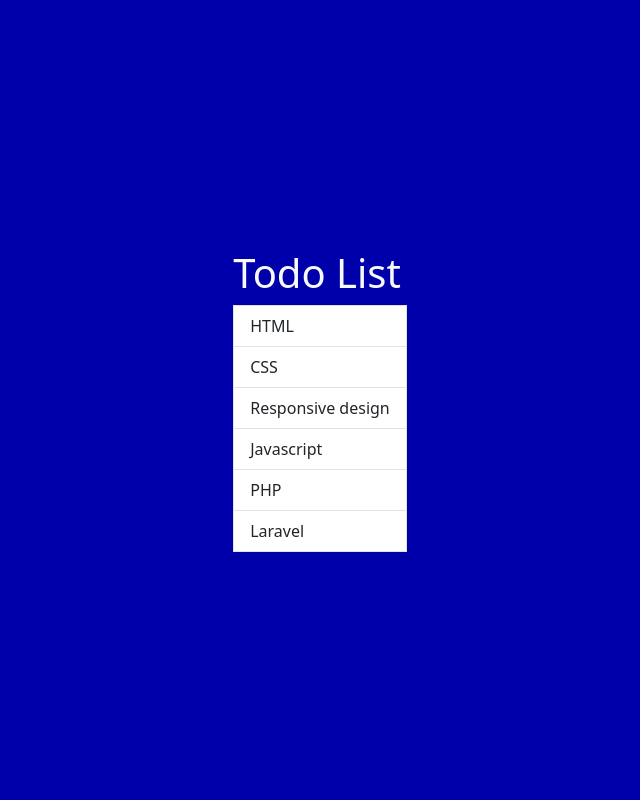
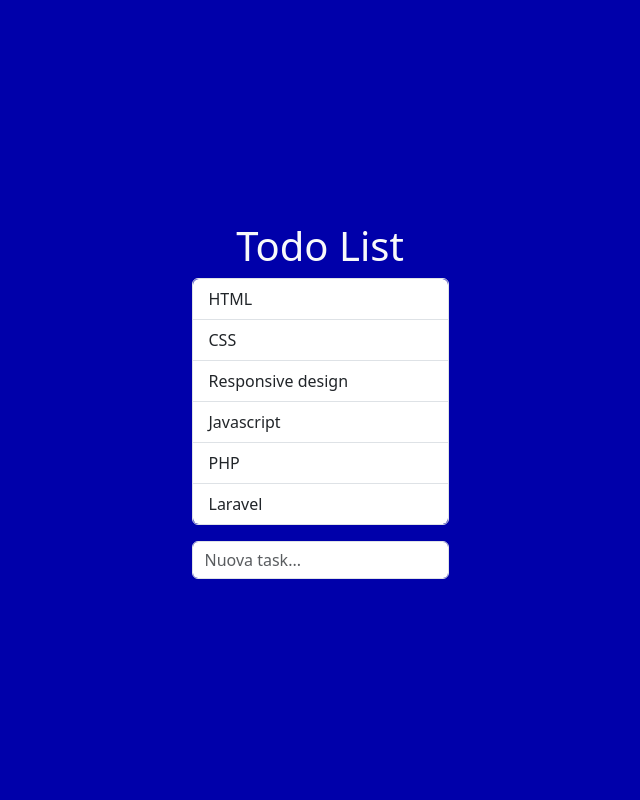
Before and after one commit to Emanuele-Colaci/php-todo-list-json, a PHP site: page / in a window 1280 px wide. Shown: the whole page, without its empty margins (320-960 px from the left). Run offline with PHP 8.4, Linux system fonts and the light colour scheme; some libraries are stand-ins or nearby versions.

Commit message:
Fatto esercizio base

```diff
--- a/index.php
+++ b/index.php
@@ -13,12 +13,19 @@
                 <div class="container">
                     <div class="row">
                         <div class="col-12">
-                            <h1 class="text-light">Todo List</h1>
-                            <ul class="list-group list-group-flush border border-1">
+                            <h1 class="text-light text-center">Todo List</h1>
+                            <ul class="list-group list-group-flush border rounded border-1">
                                 <li v-for="(todoItem, index) in todoList" :key="index" class="list-group-item">
                                     {{ todoItem.text }}
                                 </li>
                             </ul>
+                        </div>
+                    </div>
+                </div>
+                <div class="container">
+                    <div class="row">
+                        <div class="col-12">
+                            <input type="text" @keyup.enter="list" v-model="todoItem.text" class="form-control mt-3" placeholder="Nuova task...">
                         </div>
                     </div>
                 </div>
--- a/js/script.js
+++ b/js/script.js
@@ -3,9 +3,12 @@ const { createApp } = Vue;
 createApp({
     data(){
         return{
-            todoList: '',
+            todoList: [], // Inizializza come un array vuoto
             apiUrl: 'server.php',
-            todoItem: ''
+            todoItem: {
+                text: '',
+                done: false
+            }
         }
     },
     mounted(){
@@ -16,13 +19,16 @@ createApp({
     methods:{
         list(){
             const data = {
-                todoList: this.todoItem
+                todoItem: {
+                    text: this.todoItem.text, // Accedi al campo "text" dell'oggetto todoItem
+                    done: false
+                }
             }
 
             axios.post(this.apiUrl, data, {
-
+                headers: { 'Content-Type': 'multipart/form-data' }
             }).then((respose) => {
-                this.todoItem = '';
+                this.todoItem.text = '';
                 this.todoList = respose.data
             });
         }
--- a/server.php
+++ b/server.php
@@ -4,7 +4,8 @@
     $array = json_decode($string, true);
 
     if(isset($_POST['todoItem'])){
-        array_push(array: $_POST['todoItem']);
+        $newItem = $_POST['todoItem'];
+        array_push($array, $newItem);
         $arrayEncode = json_encode($array);
 
         file_put_contents('data/todo_list.json', $arrayEncode);
```
Also changed, not shown: data/todo_list.json (+1 -8 lines).
